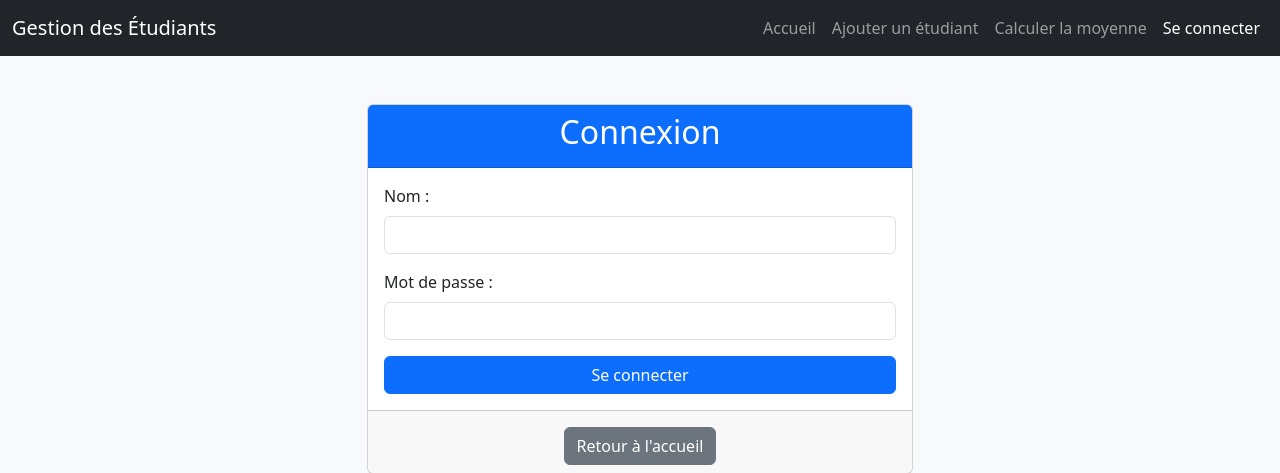
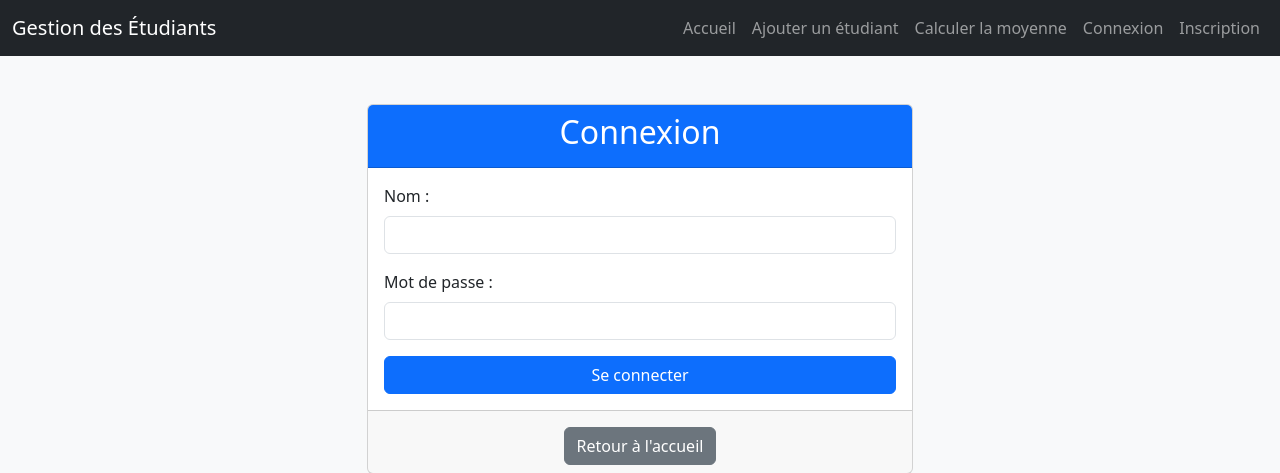
Before and after one commit to Mooodrix/ecoleindirect, a Flask app: page /login in a window 1280 px wide. Shown: the top 473 px of the page. Run offline with Flask 3, Linux system fonts and the light colour scheme.

Commit message:
VERSION 1 STABLE

```diff
--- a/templates/inscription.html
+++ b/templates/inscription.html
@@ -28,10 +28,10 @@
           <a class="nav-link" href="{{ url_for('moyenne') }}">Calculer la moyenne</a>
         </li>
         <li class="nav-item">
-          <a class="nav-link" href="{{ url_for('login') }}">Se connecter</a>
+          <a class="nav-link" href="{{ url_for('login') }}">Connexion</a>
         </li>
         <li class="nav-item">
-          <a class="nav-link active" href="{{ url_for('inscription') }}">S'inscrire</a>
+          <a class="nav-link active" href="{{ url_for('inscription') }}">Inscription</a>
         </li>
       </ul>
     </div>
--- a/templates/login.html
+++ b/templates/login.html
@@ -28,8 +28,11 @@
           <a class="nav-link" href="{{ url_for('moyenne') }}">Calculer la moyenne</a>
         </li>
         <li class="nav-item">
-          <a class="nav-link active" href="{{ url_for('login') }}">Se connecter</a>
-        </li>
+            <a class="nav-link" href="{{ url_for('login') }}">Connexion</a>
+          </li>
+        <li class="nav-item">
+            <a class="nav-link" href="{{ url_for('inscription') }}">Inscription</a>
+          </li>
       </ul>
     </div>
   </div>
```
